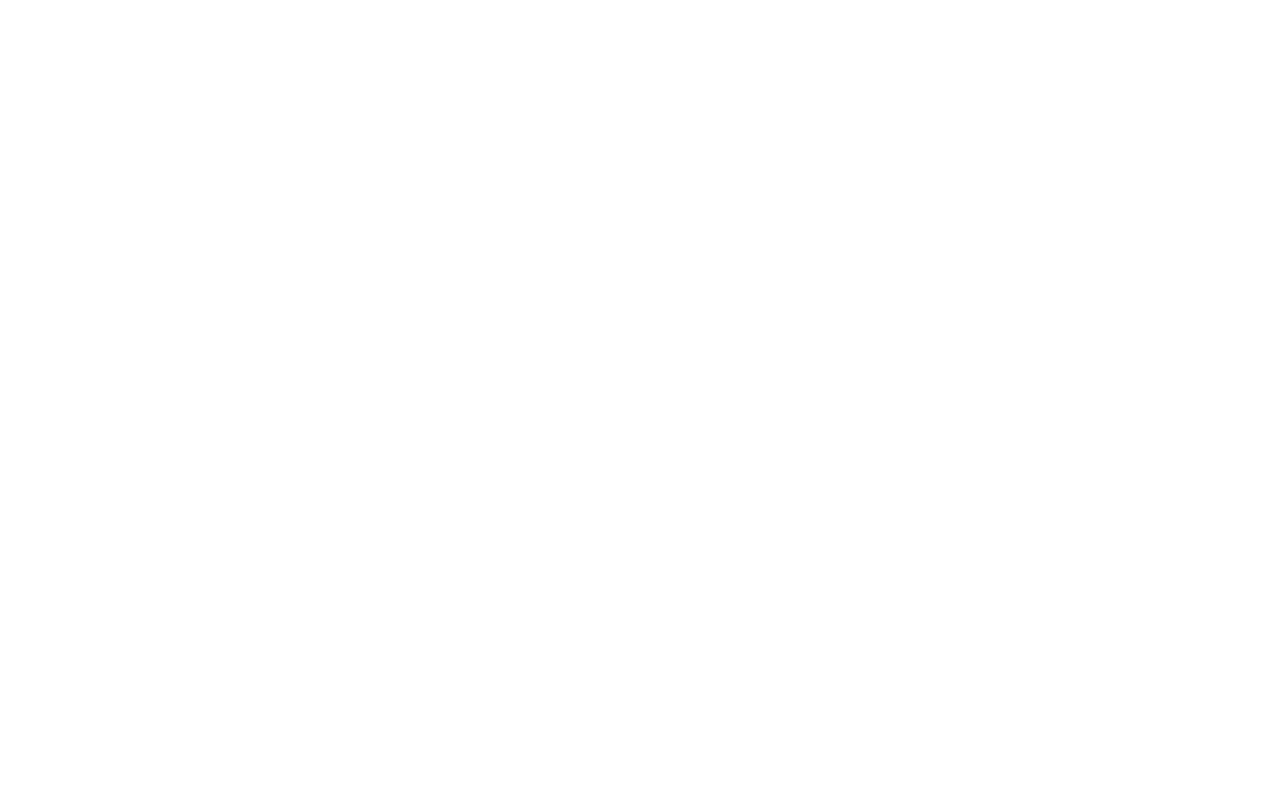
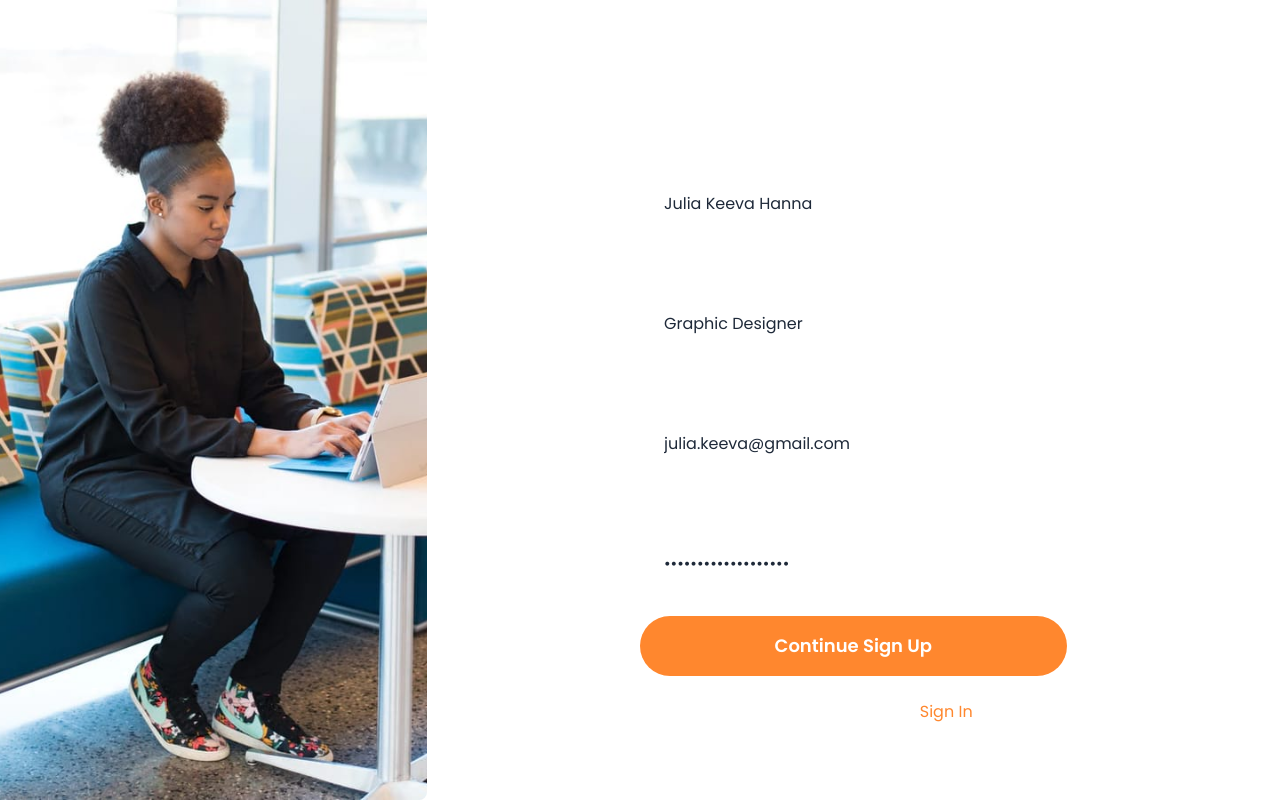
Before and after one commit to setiawan-chandra/crowdfunding-nuxtjs, a Nuxt app: page /register in a window 1280 px wide. Before the commit this address had no page. Built offline with nearby package versions, Linux system fonts and the light colour scheme.

Commit message:
Feat: Slicing Register Page

```diff
--- /dev/null
+++ b/pages/register.vue
@@ -0,0 +1,72 @@
+<template>
+    <div class="h-screen flex justify-center items-center">
+        <div class="hidden md:block lg:w-1/3 bg-white h-full auth-background rounded-tr-lg rounded-br-lg"></div>
+        <div class="w-auto md:w-2/4 lg:w-2/3 flex justify-center items-center">
+            <div class="w-full lg:w-1/2 px-10 lg:px-0">
+                <h2 class="font-normal mb-6 text-3xl text-white">
+                    Sign Up Account
+                </h2>
+                <div class="mb-6">
+                    <div class="mb-4">
+                        <label class="font-normal text-lg text-white block mb-3">Full Name</label>
+                        <input type="text"
+                            class="auth-form bg-white focus:outline-none focus:shadow-outline focus:border-purple-hover-stroke focus:text-gray-100"
+                            placeholder="Write Your Name Here" value="Julia Keeva Hanna" />
+                    </div>
+                </div>
+                <div class="mb-6">
+                    <div class="mb-4">
+                        <label class="font-normal text-lg text-white block mb-3">Occupation</label>
+                        <input type="text"
+                            class="auth-form bg-white focus:outline-none focus:shadow-outline focus:border-purple-hover-stroke focus:text-gray-100"
+                            placeholder="Write your occupation here" value="Graphic Designer" />
+                    </div>
+                </div>
+                <div class="mb-6">
+                    <div class="mb-4">
+                        <label class="font-normal text-lg text-white block mb-3">Email Address</label>
+                        <input type="email"
+                            class="auth-form bg-white focus:outline-none focus:shadow-outline focus:border-purple-hover-stroke focus:text-gray-100"
+                            placeholder="Write your email address here" value="julia.keeva@gmail.com" />
+                    </div>
+                </div>
+                <div class="mb-6">
+                    <div class="mb-4">
+                        <label class="font-normal text-lg text-white block mb-3">Password</label>
+                        <input type="password"
+                            class="auth-form bg-white focus:outline-none focus:shadow-outline focus:border-purple-hover-stroke focus:text-gray-100"
+                            placeholder="Type your password here" value="nasigorenglimaribbu" />
+                    </div>
+                </div>
+                <div class="mb-6">
+                    <div class="mb-4">
+                        <button @click="$router.push({ path: '/upload' })"
+                            class="block w-full bg-orange-button hover:bg-green-button text-white font-semibold px-6 py-4 text-lg rounded-full">
+                            Continue Sign Up
+                        </button>
+                    </div>
+                </div>
+                <div class="text-center">
+                    <p class="text-white text-md">
+                        Already have account?
+                        <nuxt-link to="/login" class="no-underline text-orange-button">Sign In</nuxt-link>.
+                    </p>
+                </div>
+            </div>
+        </div>
+    </div>
+</template>
+
+<script setup lang="ts">
+    definePageMeta({
+        layout: 'auth'
+    })
+</script>
+
+<style scoped>
+    .auth-background {
+        background-image: url("/images/sign-up-background.jpg");
+        background-position: center;
+        background-size: cover;
+    }
+</style>
```
Also changed, not shown: pages/login.vue (+5 -5 lines).
